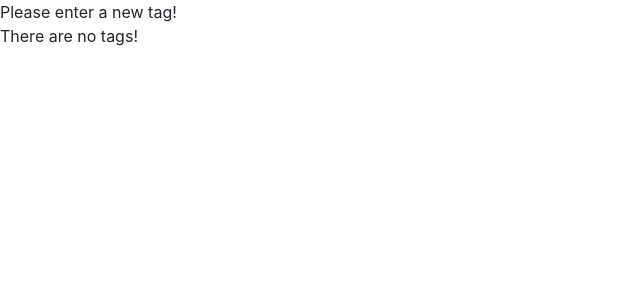
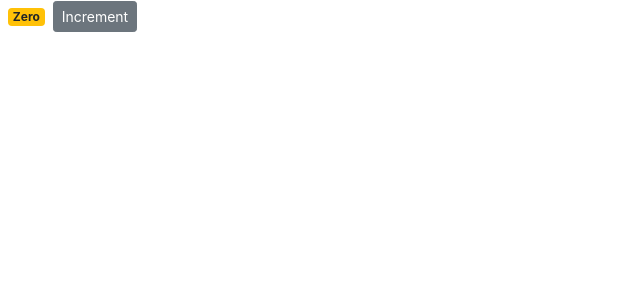
Before and after one commit to vineet-suri/Counter-react-app, a React (Create React App) app: page / in a window 1280 px wide. Shown: the top 300 px of the page, without its empty margins (0-640 px from the left). Built offline with nearby package versions, Linux system fonts and the light colour scheme.

Commit message:
binding event handlers

```diff
--- a/src/components/counter.jsx
+++ b/src/components/counter.jsx
@@ -3,22 +3,38 @@ import React, { Component } from 'react';
 class Counter extends Component {
     state = {
         count: 0,
-        tags: []
     };
 
-    renderTags(){
-        if(this.state.tags.length === 0) return <p>There are no tags!</p>;
+    // constructor(){
+    //     super();
+    //     this.handleIncrement = this.handleIncrement.bind(this);
+    // }
 
-        return <ul>{this.state.tags.map(tag => <li key={tag}>{tag}</li>)}</ul>;
-
+    handleIncrement = () => {
+        console.log("clicked", this);
     }
 
     render() {
-        return <div>
-            { this.state.tags.length === 0 && "Please enter a new tag!"}
-            { this.renderTags() }
+        return (
+        <div>
+            <span className={this.getBadgeClasses()}>{this.formatCount()}</span>
+            <button onClick={this.handleIncrement} className="btn btn-secondary btn-sm">Increment</button>
+
         </div>
+    );
     }
+
+    getBadgeClasses() {
+        let classes = "badge m-2 badge-";
+        classes += (this.state.count === 0) ? "warning" : "primary";
+        return classes;
+    }
+
+    formatCount() {
+        const { count } = this.state;
+        return count === 0 ? 'Zero' : count;
+    }
+
 }
 
 
```
